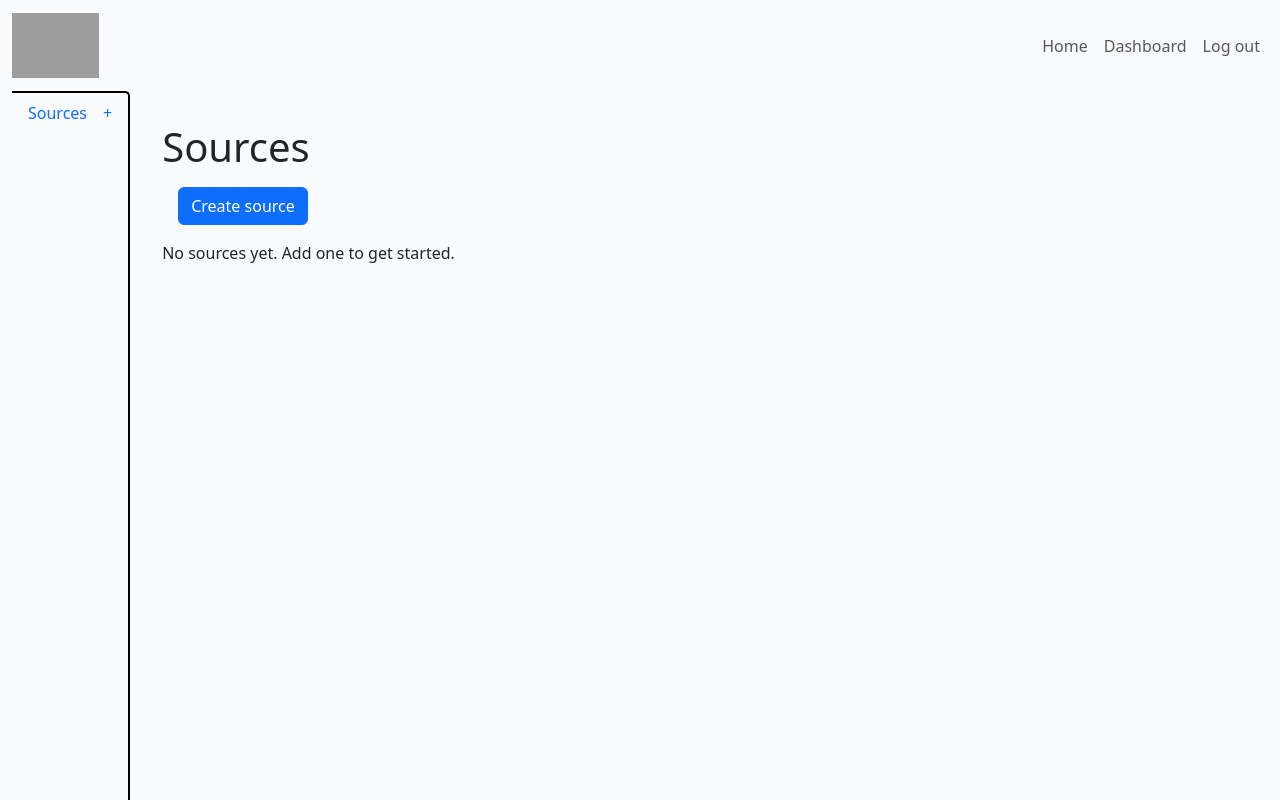
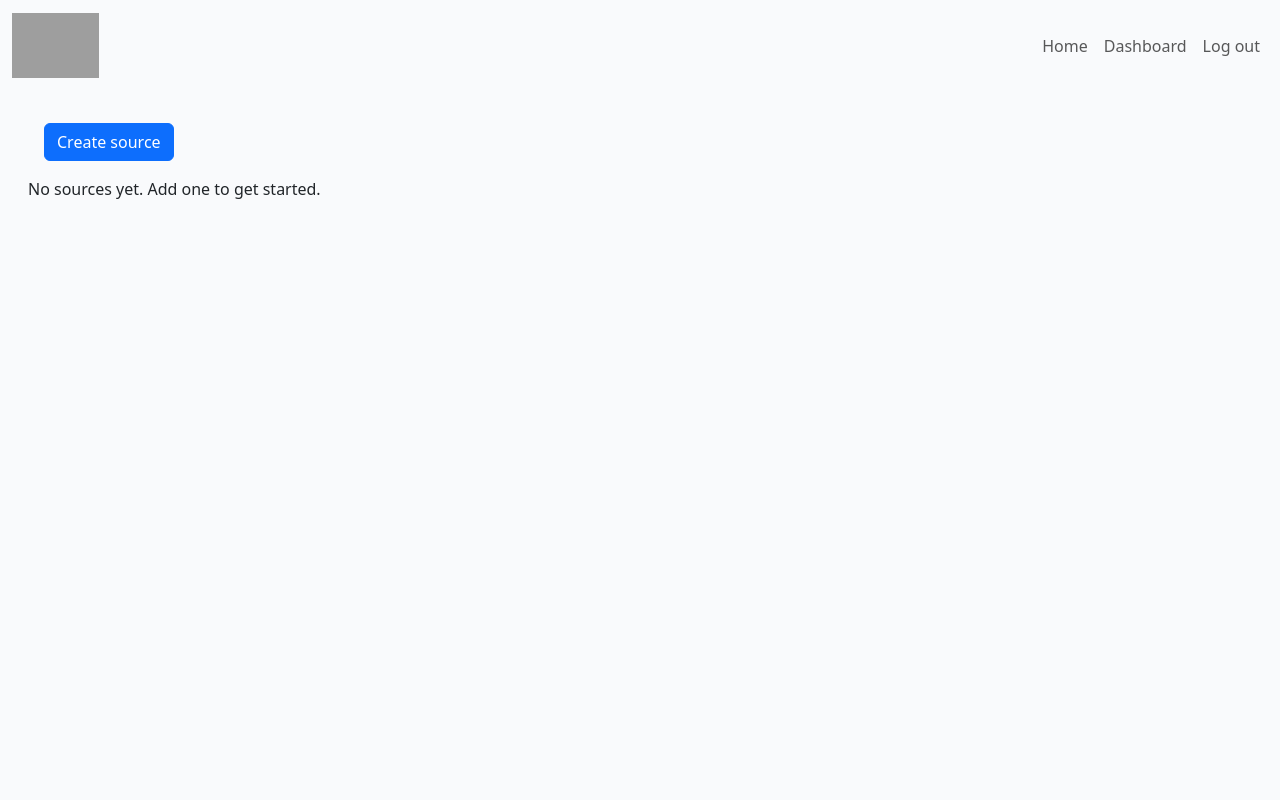
Before and after one commit to VeronicaTeodorof/got_it, a Django app: page /dashboard/ in a window 1280 px wide. Run offline with Django 5.2, Linux system fonts and the light colour scheme; the visitor is signed in with stand-in values (Sample User, id 1); data that the repository does not hold is empty; some libraries are stand-ins or nearby versions; grey boxes are pictures that could not be loaded.

Commit message:
refactor: restructure dashboard layout

```diff
--- a/gotit/settings.py
+++ b/gotit/settings.py
@@ -27,7 +27,7 @@ BASE_DIR = Path(__file__).resolve().parent.parent
 SECRET_KEY = os.environ.get("SECRET_KEY")
 
 # SECURITY WARNING: don't run with debug turned on in production!
-DEBUG = False
+DEBUG = True
 
 ALLOWED_HOSTS = ['.herokuapp.com', '127.0.0.1']
 
--- a/notes/templates/notes/dashboard.html
+++ b/notes/templates/notes/dashboard.html
@@ -10,27 +10,9 @@
 {% block content %}
 <!-- Main-->
 <div class="container-fluid">
-    <div class="d-flex">
 
     <!--Side Navbar -->
-        <!-- Main Wrapper -->
-        <div>
-            <!-- Custom Toggler Button from Bootstrap Icons-->
-            <div class="d-flex d-lg-none justify-content-start p-2">
-                <button class="btn p-2 border-0"
-                    type="button"
-                    data-bs-toggle="offcanvas"
-                    data-bs-target="#sideNavbar"
-                    aria-controls="sideNavbar"
-                    aria-label="Open sidebar">
-                    <svg xmlns="http://www.w3.org/2000/svg" width="16" height="16" fill="currentColor" class="bi bi-arrow-right" viewBox="0 0 16 16">
-                    <path fill-rule="evenodd" d="M1 8a.5.5 0 0 1 .5-.5h11.793l-3.147-3.146a.5.5 0 0 1 .708-.708l4 4a.5.5 0 0 1 0 .708l-4 4a.5.5 0 0 1-.708-.708L13.293 8.5H1.5A.5.5 0 0 1 1 8"/>
-                    </svg>
-                </button>
-            </div>
-
-            <!-- Sidebar Content -->
-            <div class="offcanvas-md offcanvas-start" tabindex="-1" id="sideNavbar" aria-labelledby="sidebarLabel">
+    <div class="d-none offcanvas-start" tabindex="-1" id="sideNavbar" aria-labelledby="sidebarLabel">
         <div class="offcanvas-header">
             <!-- Visually hidden heading for accessibility: screen readers use aria-labelledby to
             announce the offcanvas region by its heading when it opens, so users who can't
@@ -45,22 +27,41 @@
             </button>
         </div>
         <div class="offcanvas-body">
-                    <ul class="nav flex-column">
+            {% block sidebar_content %}
+            <!--Remove after copying on source_detail page -->
+            <!-- <ul class="nav flex-column">
                 <li class="nav-item d-flex">
                     <a class="nav-link" href="{% url 'dashboard' %}">Sources</a>
                     <a class="nav-link ps-0" href="{% url 'dashboard' %}" title="Add source">+</a>
                 </li>
-                    </ul>
-                </div>
+            </ul> -->
+            {% endblock %}
         </div>
     </div>
 
     <!-- Main -->
-        <div class="flex-grow-1 p-3 m-3">
+    <main class="p-2 p-md-3">
+        <!-- Remove after copying on source_detail page -->
+        <!-- Custom Toggler Button from Bootstrap Icons-->
+        <!-- <div class="d-flex d-lg-none justify-content-start p-2">
+            <button class="btn p-2 border-0"
+                type="button"
+                data-bs-toggle="offcanvas"
+                data-bs-target="#sideNavbar"
+                aria-controls="sideNavbar"
+                aria-label="Open sidebar">
+                <svg xmlns="http://www.w3.org/2000/svg" width="16" height="16" fill="currentColor" class="bi bi-arrow-right" viewBox="0 0 16 16">
+                <path fill-rule="evenodd" d="M1 8a.5.5 0 0 1 .5-.5h11.793l-3.147-3.146a.5.5 0 0 1 .708-.708l4 4a.5.5 0 0 1 0 .708l-4 4a.5.5 0 0 1-.708-.708L13.293 8.5H1.5A.5.5 0 0 1 1 8"/>
+                </svg>
+            </button>
+        </div> -->
+
         {% block dashboard_content %}
-                <h1>Sources</h1>
+            <h1 class="visually-hidden">Sources</h1>
 
             <!-- Create Source -->
+            <section>
+                <h2 class="visually-hidden">Create Source</h2>
                 <div class="m-3">
                     <button class="btn btn-primary"
                         type="button"
@@ -80,22 +81,40 @@
                         </form>
                     </div>
                 </div>
+            </section>
 
             <!-- Sources List -->
+            <section>
+                <h2 class="visually-hidden">Your Sources</h2>
                 <ul class="list-group">
                     {% for source in sources %}
-                        <li class="list-group-item">
+                        <li class="list-group-item d-flex align-items-center justify-content-between">
                             <a href="{% url 'source-detail' source.pk %}">
-                            {{ source }} - {{ source.get_source_type_display }} - {{ source.source_creation_date|date:"d M Y" }}
+                                {{ source }}
+                                <span class="d-none d-md-inline">- {{ source.get_source_type_display }}
+                                    - {{ source.source_creation_date|date:"d M Y" }}
+                                </span>
                             </a>
+                            <div class="dropdown">
+                                <button class="btn btn-secondary dropdown-toggle"
+                                    type="button"
+                                    data-bs-toggle="dropdown"
+                                    aria-expanded="false">
+                                    ...
+                                </button>
+                                <ul class="dropdown-menu">
+                                    <li><button class="dropdown-item" type="button">Edit</button></li>
+                                    <li><button class="dropdown-item" type="button">Delete</button></li>
+                                </ul>
+                            </div>
                         </li>
                     {% empty %}
                         <p>No sources yet. Add one to get started.</p>
                     {% endfor %}
                 </ul>
+            </section>
         {% endblock %}
-        </div>
-    </div>
+    </main>
 </div>
 {% endblock %}
 
```
Lines whose indentation alone changed are shown as unchanged.
